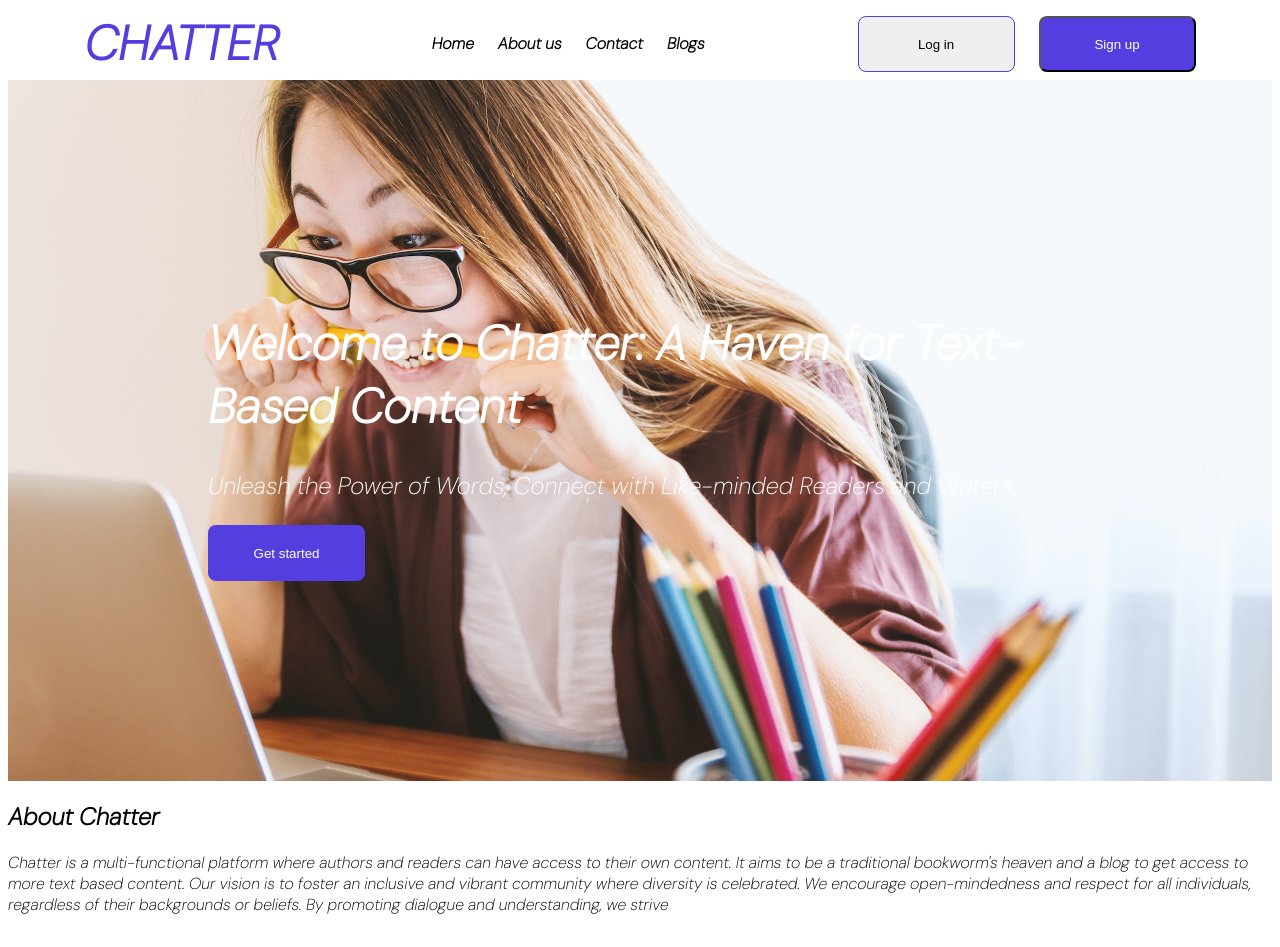
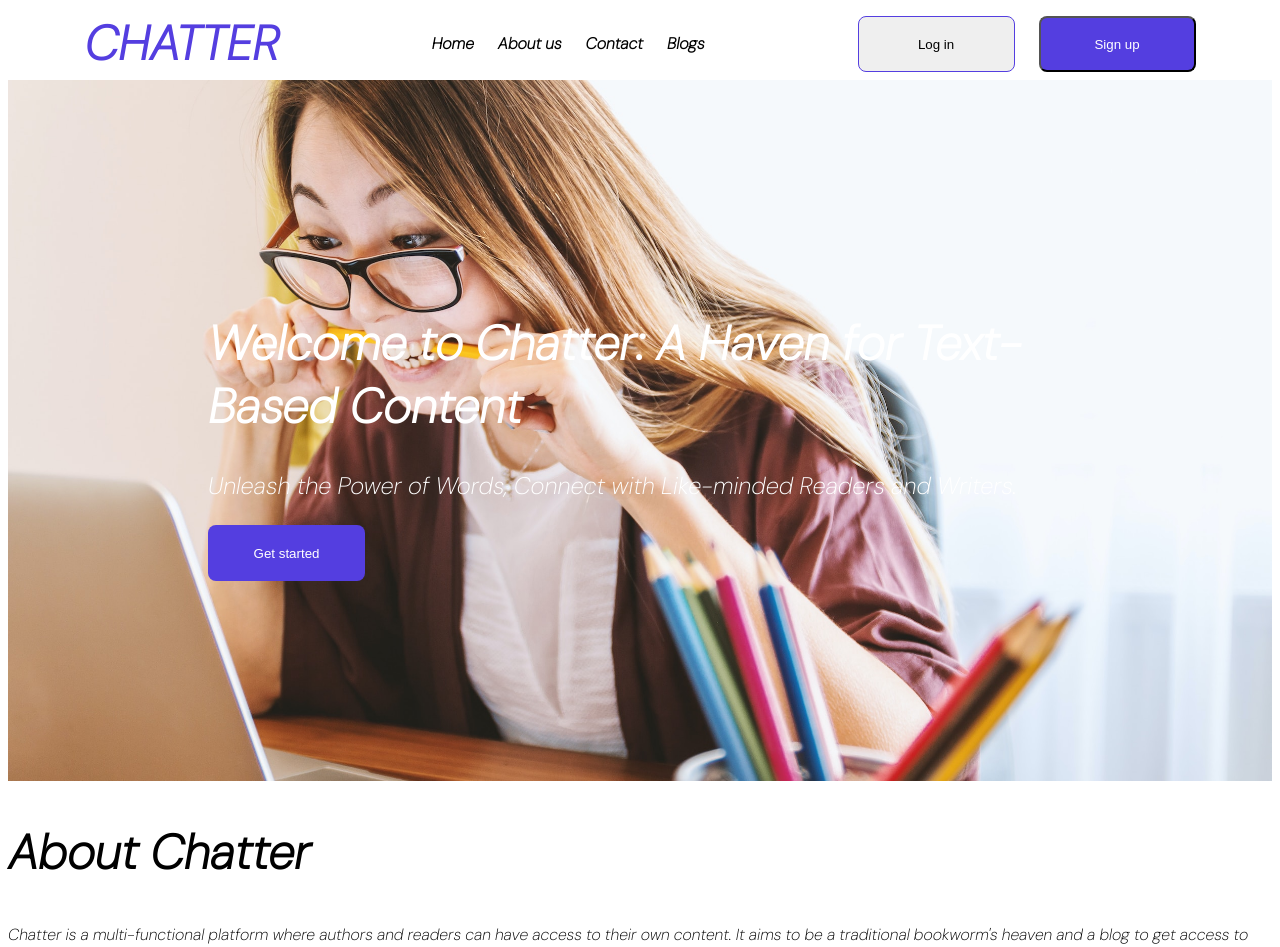
Before and after one commit to Rukeweazumurana/Chatter_Final, a React (Vite) app: page / in a window 1280 px wide. Shown: the top 947 px of the page. Built offline with nearby package versions, Linux system fonts and the light colour scheme.

Commit message:
Update App.css about

```diff
--- a/src/App.css
+++ b/src/App.css
@@ -74,4 +74,6 @@ text-align: center;
 }
 .about h2{
   text-decoration: bold;
+  font-weight: 700;
+  font-size:48px;
 }
```
